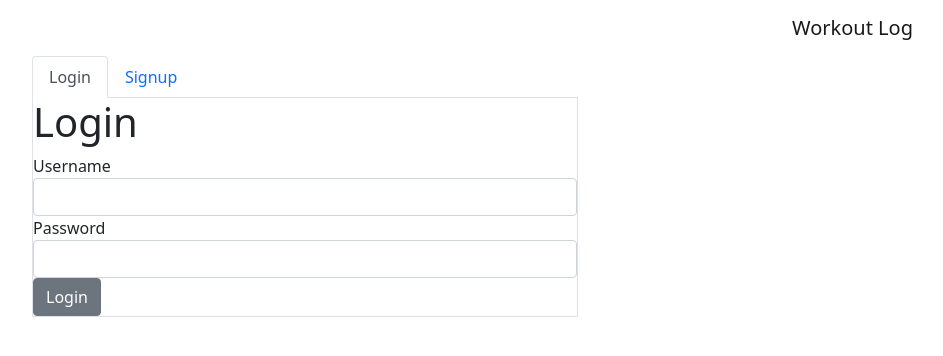
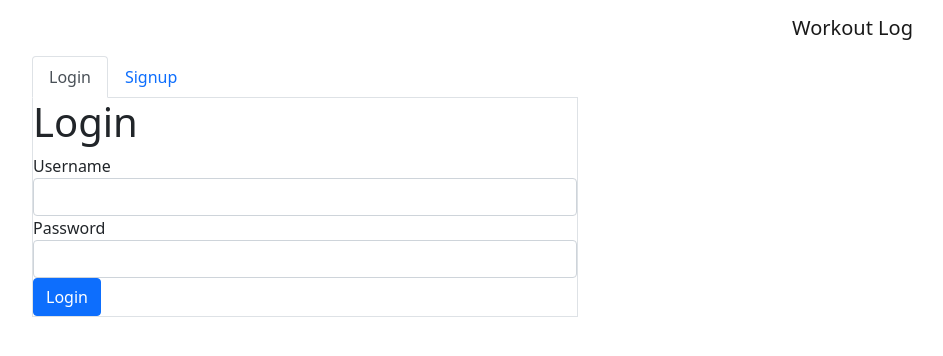
Before and after one commit to matthew-tanner/efa-wol-client, a React (Create React App) app: page / in a window 1280 px wide. Shown: the top 356 px of the page, without its empty margins (335-1278 px from the left). Built offline with nearby package versions, Linux system fonts and the light colour scheme.

Commit message:
login button color

```diff
--- a/src/auth/Login.js
+++ b/src/auth/Login.js
@@ -52,7 +52,7 @@ const Login = (props) => {
           {passError}
         </FormGroup>
         <FormGroup>
-          <Button type="submit">Login</Button>
+          <Button color="primary" type="submit">Login</Button>
         </FormGroup>
       </Form>
     </div>
```
